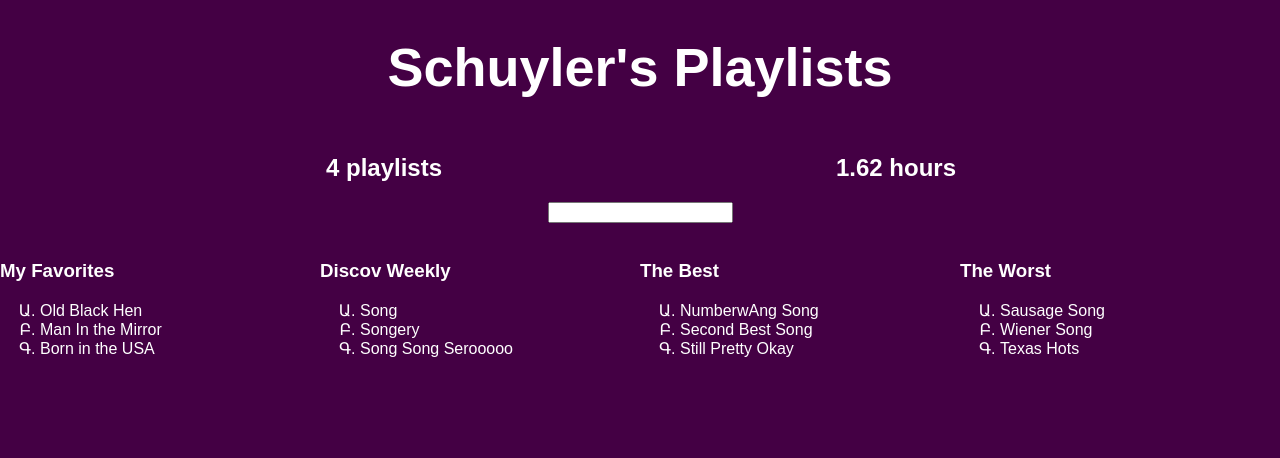
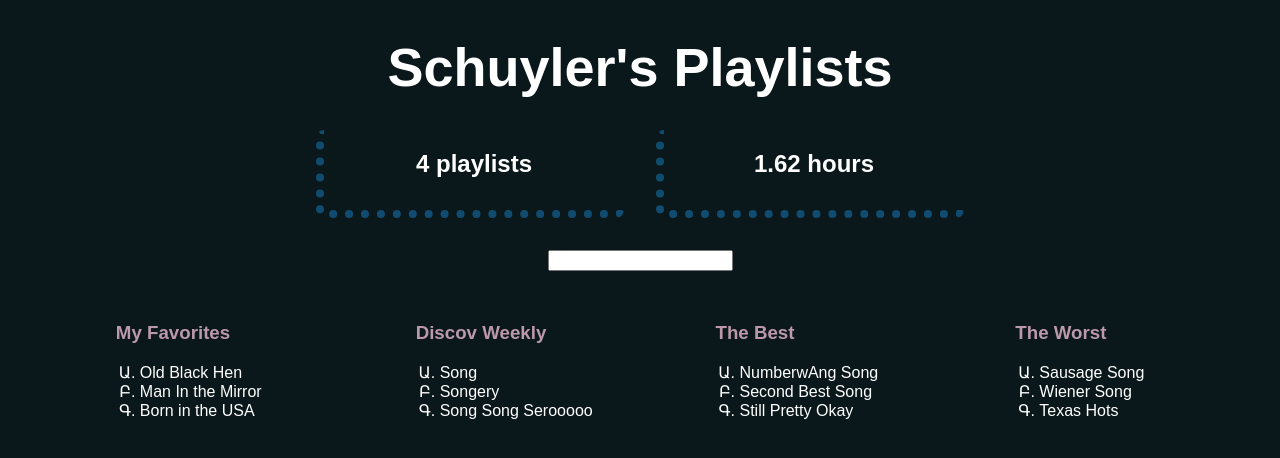
Before and after one commit to schuylermk/better-playlists, a React (Create React App) app: page / in a window 1280 px wide. Shown: the top 458 px of the page. Built offline with nearby package versions, Linux system fonts and the light colour scheme.

Commit message:
Organize and update styling

```diff
--- a/src/App.css
+++ b/src/App.css
@@ -1,22 +1,40 @@
 .App {
   text-align: center;
 }
+
 li {
   list-style: armenian;
+  text-align: justify;
+}
+
+.Counters {
+  border: dotted #104c70;
+  border-radius: 8px;
+  border-right: none;
+  border-top: none;
+  border-width: 0.5rem;
+  display: inline-block;
+  margin: 0 1rem 2rem;
+  min-width: 300px;
+}
+
+.PlaylistsContainer {
+  display: flex;
+  flex-wrap: wrap;
+  justify-content: space-evenly;
+  /* border: 2px solid yellow; */
 }
 
 .App-logo {
   animation: App-logo-spin infinite 20s linear;
   height: 80px;
 }
-
 .App-header {
   background-color: #222;
   height: 150px;
   padding: 20px;
   color: white;
 }
-
 .App-intro {
   font-size: large;
 }
--- a/src/App.js
+++ b/src/App.js
@@ -2,7 +2,8 @@ import React, { Component } from 'react';
 import './App.css';
 
 let defaultStyle = {
-  color: '#fff'
+  color: '#fff',
+  marginBottom: '2rem'
 };
 
 let fakeServerData = {
@@ -48,10 +49,10 @@ let fakeServerData = {
 class PlaylistCounter extends Component {
   render() {
     return (
-      <div style={{...defaultStyle, width: "40%", display:'inline-block'}}>
-        <h2>{this.props.playlists.length} playlists</h2>
-      </div>
-    ) ;
+      <h2 style={defaultStyle}>
+        {this.props.playlists.length} playlists
+      </h2>
+    );
   }
 }
 
@@ -64,12 +65,13 @@ class HoursCounter extends Component {
       return sum + eachSong.duration
     }, 0)
     return (
-      <div style={{...defaultStyle, width: "40%", display:'inline-block'}}>
-        <h2>{((totalDuration/(1000)/(3600)).toFixed(2))} hours</h2>
-      </div>
+      <h2 style={defaultStyle}>
+        {((totalDuration/(1000)/(3600)).toFixed(2))} hours
+      </h2>
     );
   }
 }
+
 class Filter extends Component {
   render() {
     return (
@@ -80,20 +82,29 @@ class Filter extends Component {
     );
   }
 }
+
 class Playlist extends Component {
   render() {
     let playlist = this.props.playlist
     return (
       <div style={{...defaultStyle,
-      display:'inline-block',
-      width: '25%',
-      'textAlign': 'left'
+        alignItems: 'flex-start',
+        display: 'flex',
+        flexDirection: 'column',
+        marginLeft: '1.2rem',
+        textAlign: 'left',
+        width: '200px',
+        // border: '1px solid pink',
       }}>
-        <img  />
-        <h3>{playlist.name}</h3>
-        <ul>
+        <img />
+        <h3 style={{color: '#B9A', marginLeft: '1rem'}}> {playlist.name} </h3>
+        <ul style={{
+          display: 'flex',
+          flexDirection: 'column',
+          margin: 0
+        }}>
           {playlist.songs.map(song =>
-            <li>{song.name}</li>
+            <li> {song.name} </li>
           )}
         </ul>
       </div>
@@ -115,17 +126,21 @@ class App extends Component {
     return (
       <div className="App">
         {this.state.serverData.user ?
-
           <div>
             <h1 style={{ ...defaultStyle, 'fontSize': '54px'}}>
               {this.state.serverData.user.name}'s Playlists
             </h1>
-            <PlaylistCounter playlists={this.state.serverData.user.playlists} />
-            <HoursCounter playlists={this.state.serverData.user.playlists}/>
+            <div className="Counters">
+              <PlaylistCounter playlists={this.state.serverData.user.playlists} />
+            </div>
+            <div className="Counters">
+              <HoursCounter playlists={this.state.serverData.user.playlists} />
+            </div>
             <Filter />
+            <div className="PlaylistsContainer">
               {this.state.serverData.user.playlists.map(playlist =>
-                <Playlist playlist={playlist}/>
-              )}
+                <Playlist playlist={playlist} />
+            )}</div>
           </div> :
 
         <h2 style={defaultStyle}>Loading...</h2>
--- a/src/index.css
+++ b/src/index.css
@@ -1,5 +1,5 @@
 body {
-  background-color: #404;
+  background-color: #0b181b;
   margin: 0;
   padding: 0;
   font-family: sans-serif;
```
